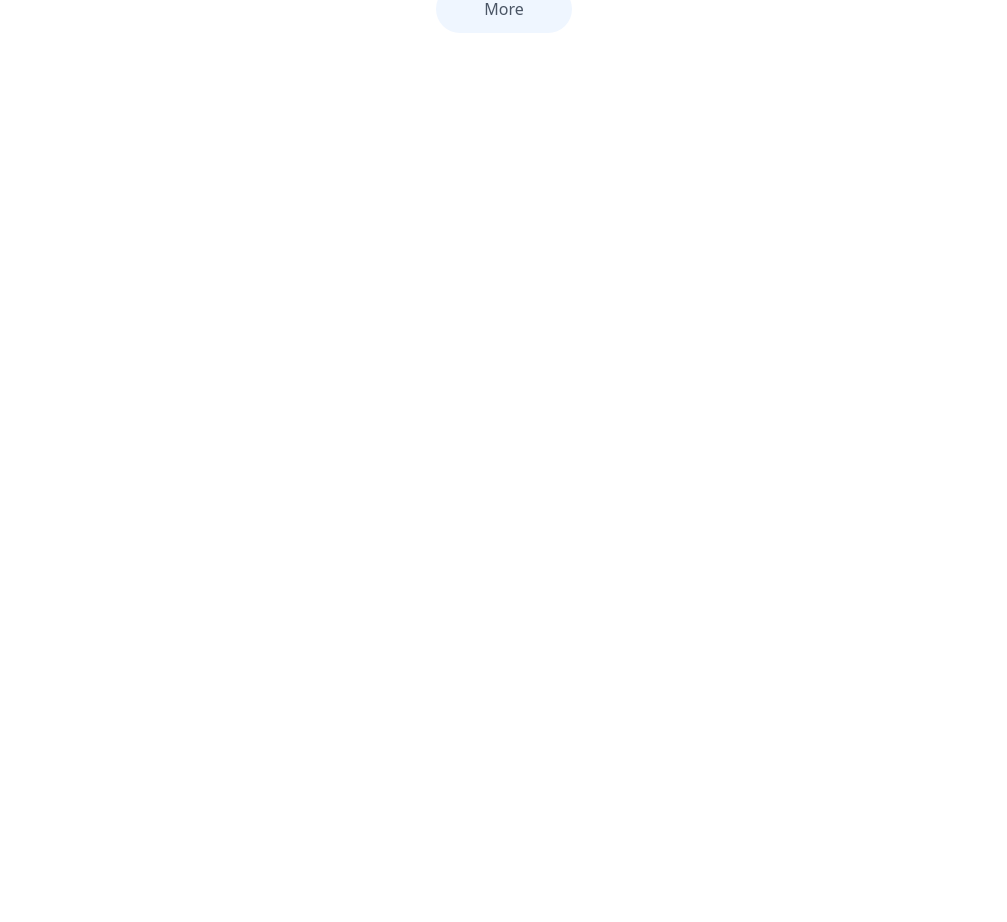
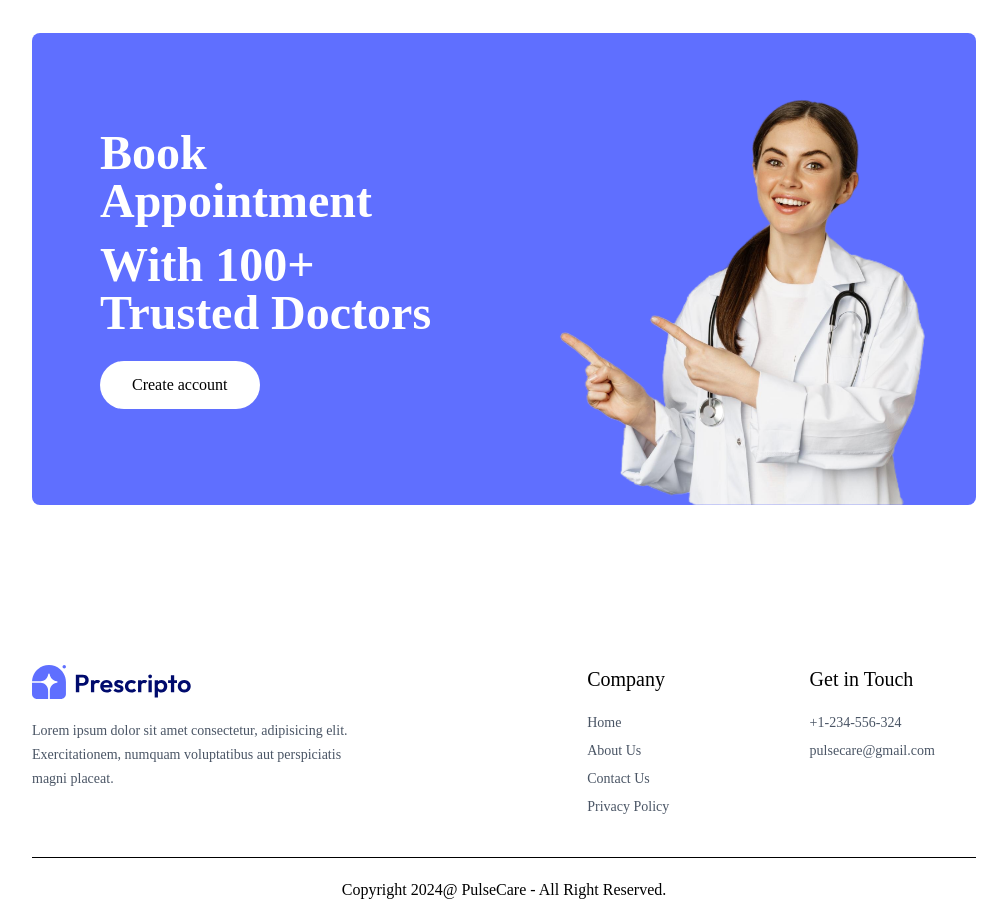
Before and after one commit to ShahidTK/PulseCare, a React (Vite) app in the folder client/: page / in a window 1280 px wide. Shown: the part 2381-3303 px from the top of the page, without its empty margins (136-1143 px from the left). Before the commit the page ends 2478 px from the top, so only its background shows below. Built offline with nearby package versions, Linux system fonts and the light colour scheme.

Commit message:
add Footer and Banner UI design

```diff
--- a/client/src/App.jsx
+++ b/client/src/App.jsx
@@ -9,6 +9,7 @@ import MyAppointments from './pages/MyAppointments'
 import About from './pages/About'
 import Appointment from './pages/Appointment'
 import Navbar from './components/Navbar'
+import Footer from './components/Footer'
 const App = () => {
   return (
     <>
@@ -17,15 +18,16 @@ const App = () => {
      <Routes>
         <Route path="/" element={<Home/> }/>
         <Route path="/doctors" element={<Doctors/> }/>
+        <Route path="/doctors/:speciality" element={<Doctors/> }/>
+        <Route path="/login" element={<Login/> }/>
+        <Route path="/about" element={<About/> }/>
         <Route path="/contact" element={<Contact/> }/>
-        <Route path="/login" element={<Login/> }/>
         <Route path="/my-profile" element={<MyProfile/> }/>
         <Route path="/my-appointments" element={<MyAppointments/> }/>
-        <Route path="/about" element={<About/> }/>
-        <Route path="/doctors/:speciality" element={<Doctors/> }/>
         <Route path="/doctors/:docId" element={<Doctors/> }/>
         <Route path="/appointments/:docId" element={<Appointment/> }/>
      </Routes>
+     <Footer/>
     </div>
     </>
   )
--- /dev/null
+++ b/client/src/components/Banner.jsx
@@ -0,0 +1,26 @@
+import React from 'react'
+import { assets } from '../assets/assets/assets'
+import { useNavigate } from 'react-router-dom'
+
+const Banner = () => {
+
+    const navigate = useNavigate();
+  return (
+    <div className='flex bg-primary rounded-lg px-6 sm:px-10 md:px lg:px-12 my-20 md:mx-10 sm:justify-center'>
+        {/* left side */}
+      <div className='flex-1 py-8 sm:py-10 md:py-16 lg:p-24 lg:pl-5 sm:justify-center'>
+            <div className='text-xl sm:text-2xl md:text-3xl lg:text-5xl font-semibold text-white'>
+                <p>Book Appointment</p>
+                <p className='mt-4'>With 100+ Trusted Doctors</p>
+            </div>
+            <button onClick={()=> {navigate("/login"); scrollTo(0, 0)}} className='text-sm bg-white sm:text-base px-8 py-3 rounded-full mt-6 hover:scale-105 transition-all duration-300 cursor-pointer'>Create account</button>
+      </div>
+        {/* right side */}
+      <div className='hidden md:block md:w-1/2 lg:w-[370px] relative'>
+        <img className='w-full absolute bottom-0 right-0 max-w-md' src={assets.appointment_img} alt="" />
+      </div>
+    </div>
+  )
+}
+
+export default Banner
--- /dev/null
+++ b/client/src/components/Footer.jsx
@@ -0,0 +1,44 @@
+import React from 'react'
+import { assets } from '../assets/assets/assets'
+
+const Footer = () => {
+  return (
+    <div className='md:mx-10'>
+    <div className='flex flex-col sm:grid grid-cols-[3fr_1fr_1fr] gap-14 my-10 mt-40 text-sm '>
+
+        {/* left section */}
+      <div >
+         <img className='mb-5 w-40' src={assets.logo} alt="" />
+         <p className='w-full md:w-2/3 text-gray-600 leading-6'>Lorem ipsum dolor sit amet consectetur, adipisicing elit. Exercitationem, numquam voluptatibus aut perspiciatis magni placeat.</p>
+      </div>
+
+      {/* middle section */}
+      <div>
+            <p className='text-xl font-medium mb-5'>Company</p>
+            <ul className='flex flex-col gap-2 text-gray-600'>
+                <li>Home</li>
+                <li>About Us</li>
+                <li>Contact Us</li>
+                <li>Privacy Policy</li>
+            </ul>
+      </div>
+
+      {/* right section */}
+      <div>
+            <p className='text-xl font-medium mb-5'>Get in Touch</p>
+            <ul className='flex flex-col gap-2 text-gray-600'>
+                <li>+1-234-556-324</li>
+                <li>pulsecare@gmail.com</li>
+            </ul>
+      </div>
+        {/* copyright text */}
+    </div>
+      <div>
+            <hr />
+            <p className='py-5 text:sm text-center'>Copyright 2024@ PulseCare - All Right Reserved.</p>
+      </div>
+    </div>
+  )
+}
+
+export default Footer
--- a/client/src/components/Navbar.jsx
+++ b/client/src/components/Navbar.jsx
@@ -11,7 +11,7 @@ const Navbar = () => {
   return (
     <>
     <div className='flex items-center justify-between py-4 mb-5 text-sm border-b border-b-gray-400'>
-        <img className='w-44 cursor-pointer' src={assets.logo} alt="Logo" />
+        <img onClick={()=> navigate("/")} className='w-44 cursor-pointer' src={assets.logo} alt="Logo" />
         <ul className='hidden md:flex items-start gap-5 font-medium'>
             <NavLink to = "/">
                 <li className='py-1'>HOME</li>
--- a/client/src/index.css
+++ b/client/src/index.css
@@ -1,5 +1,9 @@
 @import "tailwindcss";
+@import url('https://fonts.googleapis.com/css2?family=Fredoka:wght@300..700&family=Outfit:wght@100..900&family=Poppins:wght@500&display=swap');
 
+*{
+    font-family: Outfit;
+}
 .active hr{
     @apply block
 }
--- a/client/src/pages/Doctors.jsx
+++ b/client/src/pages/Doctors.jsx
@@ -1,9 +1,16 @@
-import React from 'react'
+import React, { useContext } from 'react'
+import { useParams } from 'react-router-dom'
+import { AppContext } from '../context/Appcontext'
 
 const Doctors = () => {
+
+  const {speciality} = useParams()
+
+  const {doctors} = useContext(AppContext);
+
   return (
     <div>
-      <h1 className='text-primary'>Hello patients</h1>
+
     </div>
   )
 }
--- a/client/src/pages/Home.jsx
+++ b/client/src/pages/Home.jsx
@@ -2,6 +2,7 @@ import React from 'react'
 import Header from '../components/Header'
 import SpecialityMenu from '../components/SpecialityMenu'
 import TopDoctors from '../components/TopDoctors'
+import Banner from '../components/Banner'
 
 const Home = () => {
   return (
@@ -9,6 +10,7 @@ const Home = () => {
     <Header/>
     <SpecialityMenu/>
     <TopDoctors/>
+    <Banner/>
     </>
   )
 }
```
